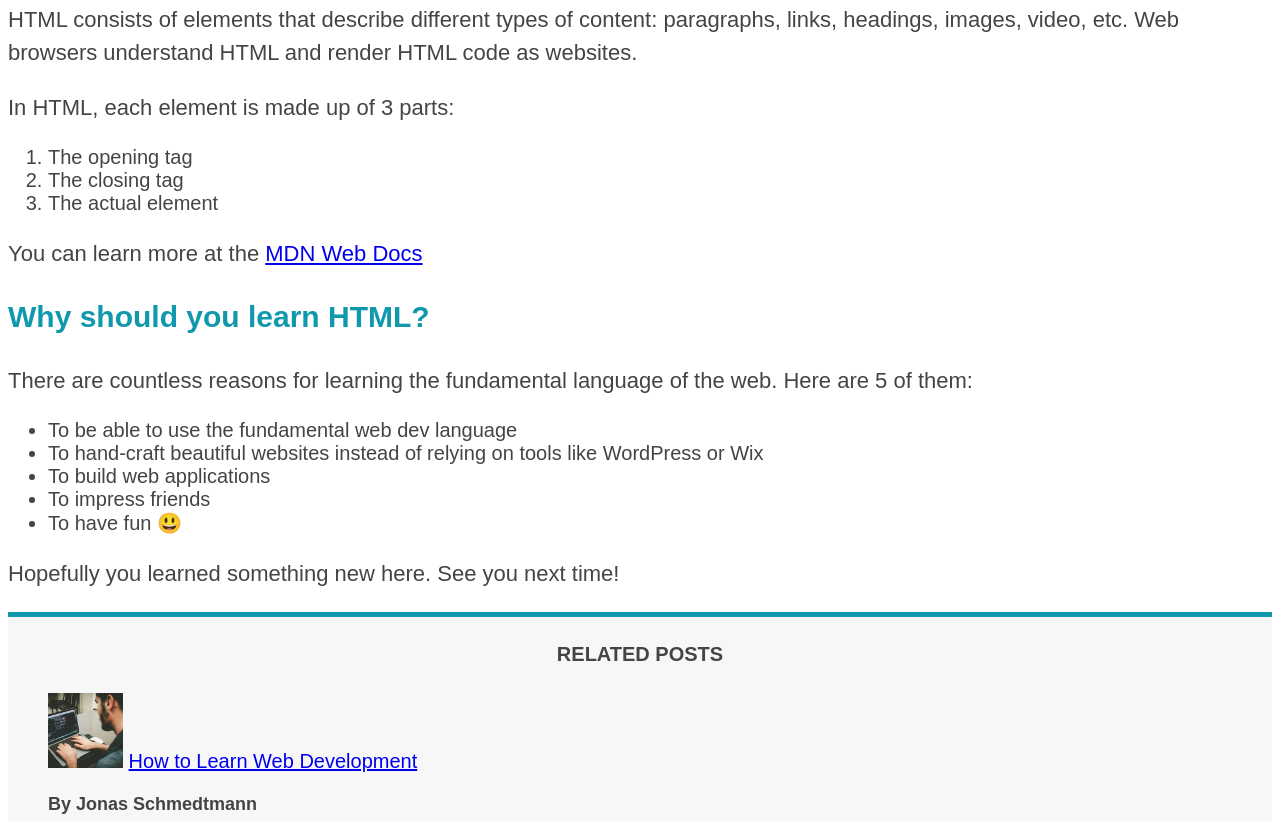
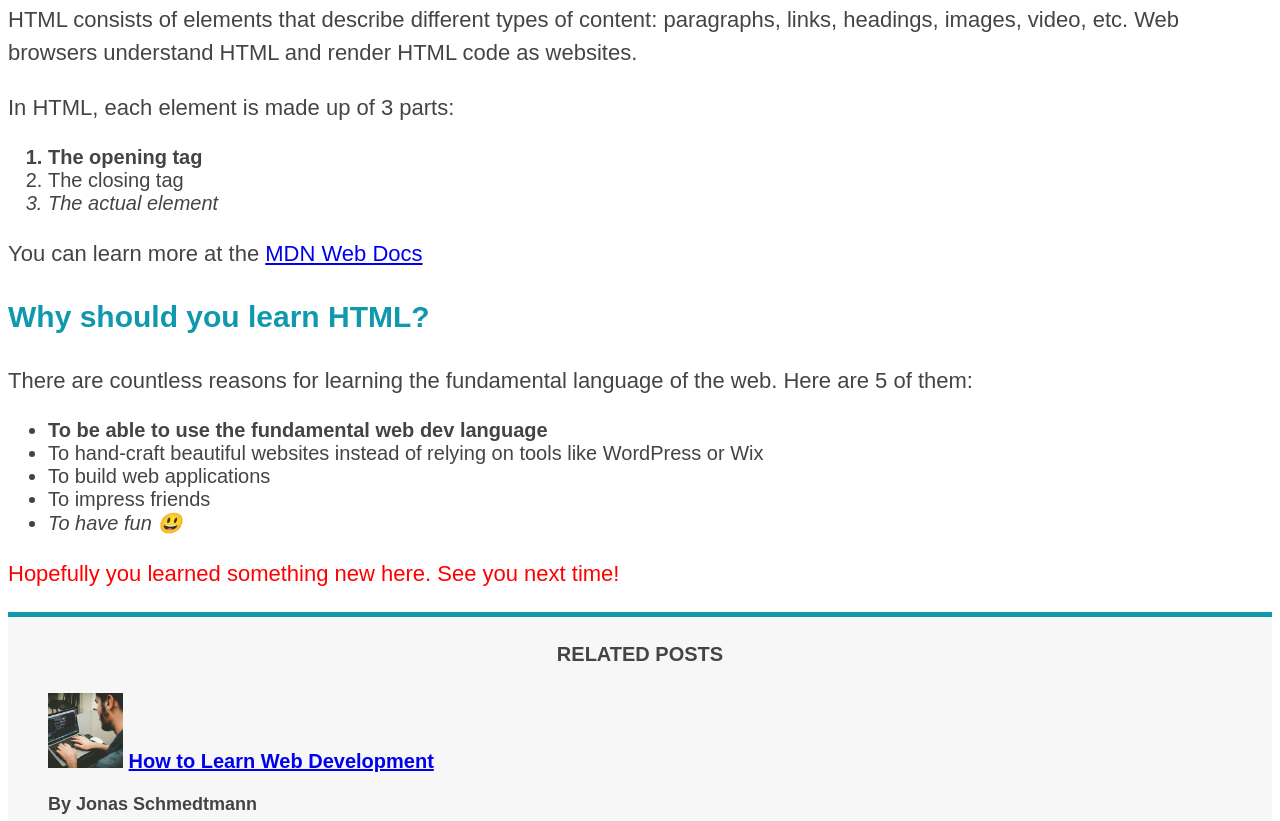
Before and after one commit to ChantellN/html-css-course, a plain HTML site: page 02-CSS-Fundamentals /index.html in a window 1280 px wide. Shown: the part 928-1749 px from the top of the page. Drawn offline with Linux system fonts and the light colour scheme.

Commit message:
Pseudo-classes

```diff
--- a/02-CSS-Fundamentals /index.html
+++ b/02-CSS-Fundamentals /index.html
@@ -30,6 +30,7 @@
     </header>
 
     <article>
+      <!-- <p>Test</p> -->
       <header>
         <h2>The Basic Language of the Web: HTML</h2>
         <img
@@ -74,7 +75,7 @@
       </p>
       <p>In HTML, each element is made up of 3 parts:</p>
       <ol>
-        <li>The opening tag</li>
+        <li class="first-li">The opening tag</li>
         <li>The closing tag</li>
         <li>The actual element</li>
       </ol>
@@ -94,8 +95,10 @@
         There are countless reasons for learning the fundamental language of the
         web. Here are 5 of them:
       </p>
+
+
       <ul>
-        <li>To be able to use the fundamental web dev language</li>
+        <li class="first-li">To be able to use the fundamental web dev language</li>
         <li>
           To hand-craft beautiful websites instead of relying on tools like
           WordPress or Wix
--- a/02-CSS-Fundamentals /style.css
+++ b/02-CSS-Fundamentals /style.css
@@ -86,3 +86,23 @@ aside {
 /* body {
   background-color: blue;
 } */
+
+/* .first-li {
+  font-weight: bold;
+} */
+
+li:first-child {
+  font-weight: bold;
+}
+
+li:last-child {
+  font-style: italic;
+}
+
+li:nth-child(odd) {
+  /* color: red; */
+}
+
+article p:last-child {
+  color: red;
+}
```
